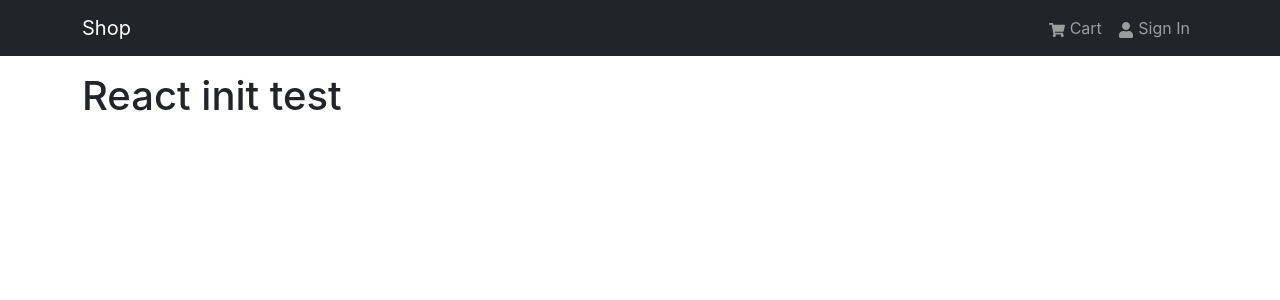
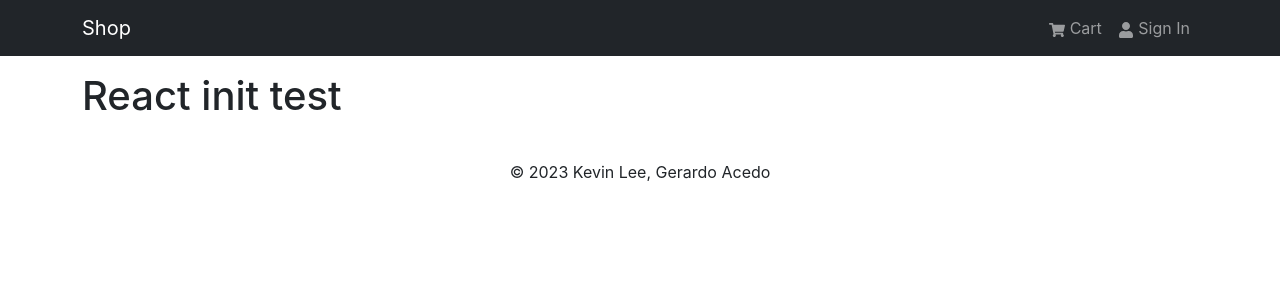
Before and after one commit to klfcola/JustShop-eCommerce-Platform, a React (Create React App) app in the folder frontend/: page / in a window 1280 px wide. Shown: the top 300 px of the page. Built offline with nearby package versions, Linux system fonts and the light colour scheme.

Commit message:
Footer done

```diff
--- a/frontend/src/App.js
+++ b/frontend/src/App.js
@@ -1,5 +1,6 @@
 import React from "react";
 import Header from "./components/Header";
+import Footer from "./components/Footer";
 import { Container } from "react-bootstrap";
 
 const App = () => {
@@ -11,6 +12,7 @@
                     <h1>React init test</h1>
                 </Container>
             </main>
+            <Footer />
         </>
     );
 };
--- /dev/null
+++ b/frontend/src/components/Footer.jsx
@@ -0,0 +1,20 @@
+import React from "react";
+import { Container, Row, Col } from "react-bootstrap";
+
+const Footer = () => {
+    const year = new Date().getFullYear();
+
+    return (
+        <footer>
+            <Container>
+                <Row>
+                    <Col className="text-center py-3">
+                        <p>&copy; {year} Kevin Lee, Gerardo Acedo</p>
+                    </Col>
+                </Row>
+            </Container>
+        </footer>
+    );
+};
+
+export default Footer;
```
